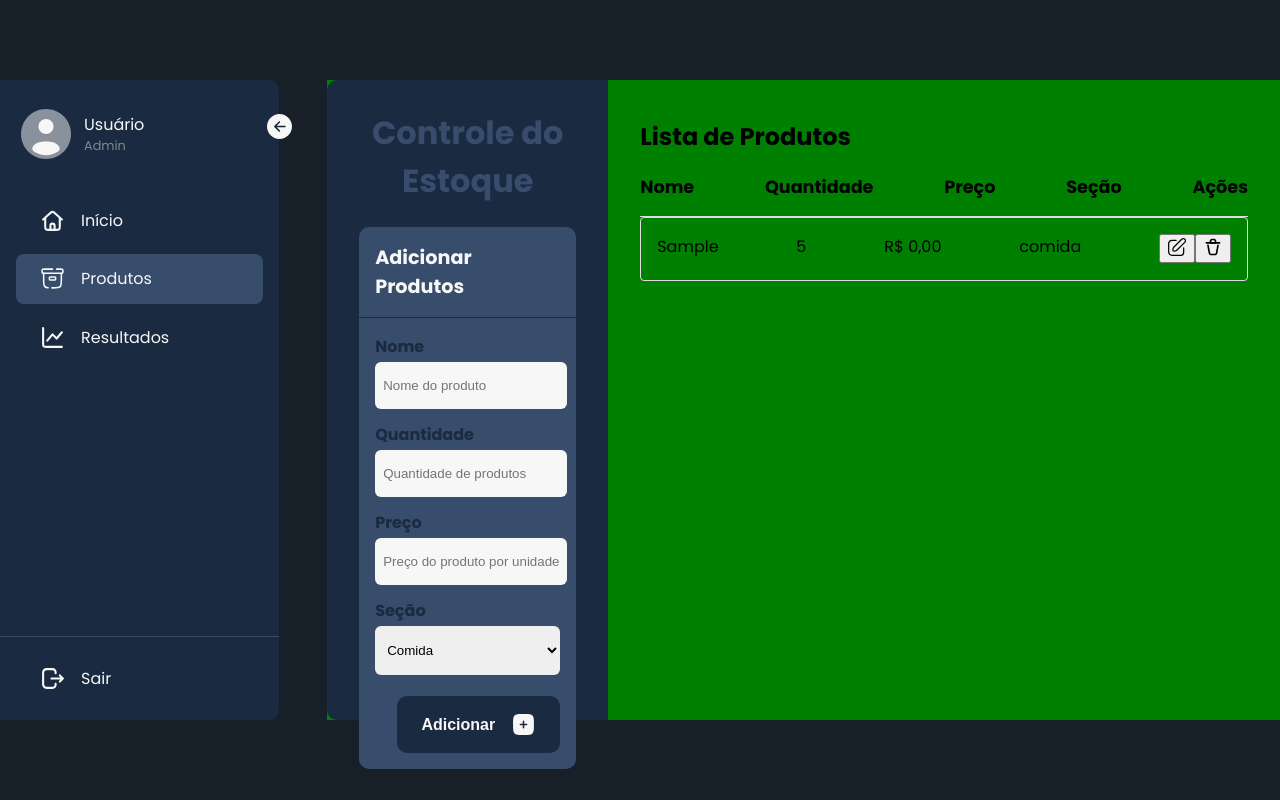
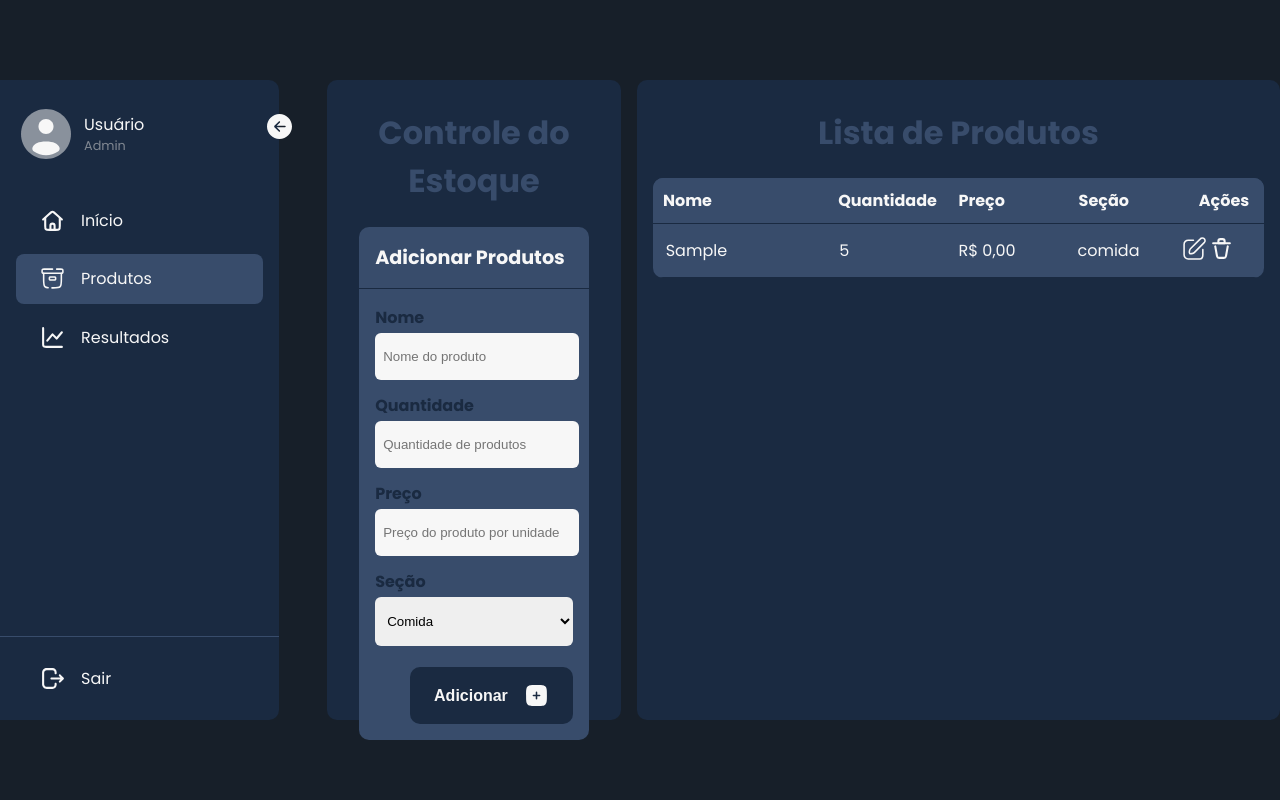
Before and after one commit to goncalvespedrogom/Controle-De-Estoque, a Next.js app: page /products in a window 1280 px wide. Both pictures are taken after typing "Sample", "5", "Sample" into the empty fields and a click on the button "Adicionar". Built offline with nearby package versions, Linux system fonts and the light colour scheme.

Commit message:
Lista de produtos funcional e estilisada

```diff
--- a/src/app/products/page.tsx
+++ b/src/app/products/page.tsx
@@ -38,7 +38,6 @@ const Products = () => {
       [name]: value,
     }));
 
-    // Remove a mensagem de erro ao corrigir os campos
     setErrorMessage(null);
   };
 
@@ -138,7 +137,6 @@ const Products = () => {
             <h2>{editingProductId ? 'Editar Produto' : 'Adicionar Produtos'}</h2>
           </div>
 
-          {/* Exibição da mensagem de erro */}
           {errorMessage && <p className={styles['error-message']}>{errorMessage}</p>}
 
           <div className={styles['form-group']}>
@@ -209,8 +207,14 @@ const Products = () => {
         </form>
       </div>
 
+
+
+      <div className={styles['product-box']}>
+
+        <h1>Lista de Produtos</h1>
+
+
         <div className={styles['product-list']}>
-        <h2>Lista de Produtos</h2>
           <div className={styles['product-header']}>
             <span>Nome</span>
             <span>Quantidade</span>
@@ -218,6 +222,7 @@ const Products = () => {
             <span>Seção</span>
             <span>Ações</span>
           </div>
+
           {products.map((product) => (
             <div key={product.id} className={styles['product-item']}>
               <span>{product.productName}</span>
@@ -226,16 +231,18 @@ const Products = () => {
               <span>{product.category}</span>
               <div className={styles['actions']}>
                 <button onClick={() => handleEdit(product)}>
-                <Image src={EditIcon} alt="Editar" width={20} height={20} />
+                  <Image src={EditIcon} alt="Editar" width={25} height={25} />
                 </button>
                 <button onClick={() => handleRemove(product.id)}>
-                <Image src={TrashIcon} alt="Remover" width={20} height={20} />
+                  <Image src={TrashIcon} alt="Remover" width={25} height={25} />
                 </button>
               </div>
             </div>
           ))}
         </div>
       </div>
+
+    </div>
   );
 };
 
--- a/src/styles/products.module.css
+++ b/src/styles/products.module.css
@@ -1,6 +1,6 @@
 /* src/styles/products.module.css */
 .products-container {
-  background-color: green;
+
   display: flex;
   margin: 0;
   padding: 0;
@@ -13,7 +13,7 @@
 
 .product-form {
   background-color: #1a2a41;
-  border-radius: 10px 0px 0px 10px;
+  border-radius: 10px;
   display: flex;
   flex-direction: column;
   padding: .5rem 2rem;
@@ -107,29 +107,81 @@
   background-color: #1a2a41ab;
 }
 
+
+
+.product-box{
+  background-color: #1a2a41;
+  display: flex;
+  width: 70%;
+  flex-direction: column;
+
+  margin-left: 1rem;
+
+  border-radius: 10px;
+}
+
+.product-box h1{
+  color: #384c6b;
+  font-weight: 700;
+  font-size: 2rem;
+  padding: 1.8rem 1rem 1.3rem;
+  margin: 0 auto;
+
+
+}
+
 .product-list {
-  padding: 1.2rem 2rem;
-  width: 70%;
+  display: flex;
+  flex-direction: column;
+  max-height: 85%; /* Define a altura máxima da área rolável */
+  overflow-y: auto; /* Ativa a rolagem apenas para os produtos */
+  width: 95%;
+  border-radius: 10px;
+  color: #F7F7F7;
+  margin: 0 auto;
+  background-color: #384c6b;
+}
+
+.product-header, .product-item {
+  display: grid;
+  grid-template-columns: 3fr 2fr 2fr 2fr 1fr; /* 1fr para cada coluna de produto */
+  gap: 10px;
+  align-items: center;
 }
 
 .product-header {
-  display: flex;
-  justify-content: space-between;
-  padding-bottom: 1rem;
-  border-bottom: 1px solid #ddd;
-  font-weight: bold;
-  font-size: 1.1rem;
+  position: sticky;
+  top: 0;
+  background-color: #384c6b;
+  z-index: 1; /* Garante que o título da coluna fique acima da lista de produtos */
+  padding: 10px;
+  font-weight: 700;
+  color: #F7F7F7;
+  border-bottom: 1px solid #1a2a41;
 }
 
 .product-item {
-  display: flex;
-  justify-content: space-between;
-  padding: 1rem;
-  border: 1px solid #ddd;
-  border-radius: 4px;
-  margin-bottom: 1rem;
+  padding: .8rem;
+  border-bottom: 1px solid #1a2a41;
 }
 
 .product-item span {
-  font-size: 1rem;
+  overflow: hidden;
+  text-overflow: ellipsis; /* Garante que o texto não ultrapasse o limite da célula */
+  white-space: nowrap;
 }
+
+.actions {
+  display: flex;
+  justify-content: space-around;
+  align-items: center;
+}
+
+.actions button {
+  background: none;
+  border: none;
+  cursor: pointer;
+  padding: 0;
+  margin: 0;
+  margin-left: -2rem;
+}
```
Also changed, not shown: src/assets/edit.svg, src/assets/trash.svg. Lines whose indentation alone changed are shown as unchanged.
